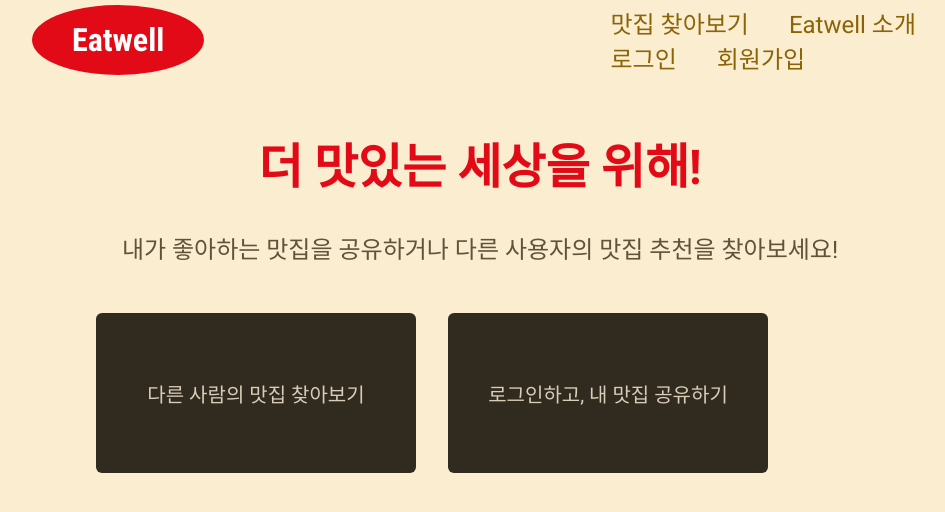
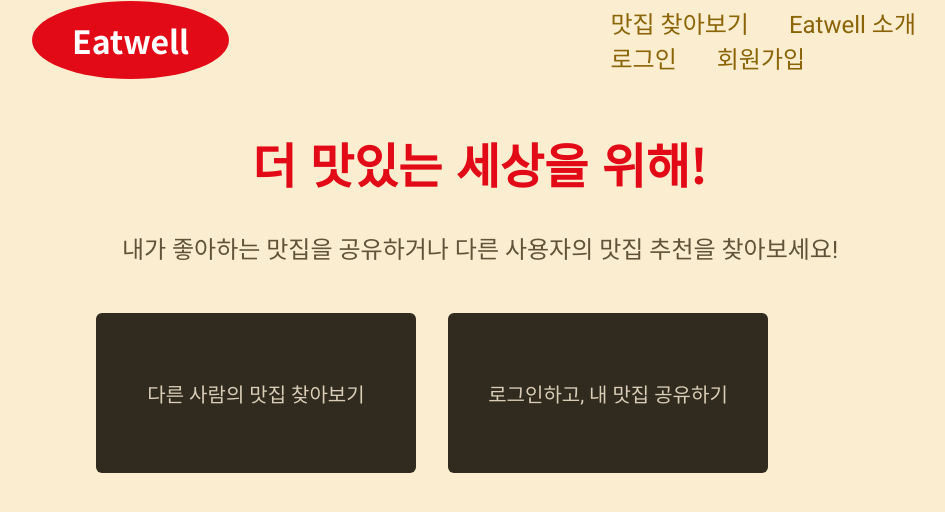
Before and after one commit to nayeongdev/EatWell, a Django app: template templates/main/index.html in a window 1280 px wide. Shown: the top 512 px of the page, without its empty margins (160-1105 px from the left). Run offline with Django 4.2, Linux system fonts and the light colour scheme; the template is opened without the code that fills it, so the values that code supplies are empty.

Commit message:
:lipstick: Style: 폰트 변경 및 base_generic.html 재구조
주 폰트를 NotoSansKR로 변경, 템플릿블록태그 이름 변경 및 삭제

```diff
--- a/static/styles/index.css
+++ b/static/styles/index.css
@@ -6,7 +6,7 @@ main {
 }
 
 main h1 {
-  font-family: 'Roboto Condensed', 'Roboto', sans-serif;
+  font-family: 'Noto Sans KR', 'Roboto', sans-serif;
   color:rgb(227, 10, 23);
 }
 
--- a/static/styles/restaurants.css
+++ b/static/styles/restaurants.css
@@ -19,7 +19,7 @@ main {
 }
 
 .restaurant-item h2 {
-  font-family: 'Roboto Condensed', 'Roboto', sans-serif;
+  font-family: 'Noto Sans KR', 'Roboto', sans-serif;
   font-size: 1.25rem;
   margin: 0.25rem 0;
 }
--- a/static/styles/shared.css
+++ b/static/styles/shared.css
@@ -13,7 +13,7 @@ main {
 }
 
 main h1 {
-  font-family: 'Roboto Condensed', 'Roboto', sans-serif;
+  font-family: 'Noto Sans KR', 'Roboto', sans-serif;
   color:rgb(227, 10, 23);
 }
 
@@ -32,7 +32,7 @@ main p {
 }
 
 #logo {
-  font-family: 'Roboto Condensed', 'Roboto', sans-serif;
+  font-family: 'Noto Sans KR', 'Roboto', sans-serif;
   font-weight: bold;
   font-size: 2rem;
 }
--- a/templates/base_generic.html
+++ b/templates/base_generic.html
@@ -1,24 +1,22 @@
+{% load static %}
+
 <!DOCTYPE html>
 <html lang="ko">
 
 <head>
-  {% block title %}<title>Eatwell - 세상을 더 맛있게</title>{% endblock %}
+  <title>Eatwell -{% block title %}세상을 더 맛있게{% endblock %}</title>
   <meta charset="UTF-8" />
   <meta name="viewport" content="width=device-width, initial-scale=1.0" />
   <link rel="preconnect" href="https://fonts.gstatic.com" />
-  <link
-    href="https://fonts.googleapis.com/css2?family=Roboto+Condensed:wght@700&family=Roboto:wght@400;700&display=swap"
+  <link href="https://fonts.googleapis.com/css2?family=Noto+Sans+KR:wght@700&family=Roboto:wght@400;700&display=swap"
     rel="stylesheet" />
 
-
-  {% load static %}
   <link rel="stylesheet" href="{% static 'styles/shared.css' %}">
   <script src="{% static 'scripts/responsive.js' %}" defer></script>
-  {% block link %}<!-- Add additional CSS in static file -->{% endblock %}
+  {% block styles %}<!-- Add additional CSS in static file -->{% endblock %}
 </head>
 
 <body>
-  {% block sidebar %}
   <!-- insert default navigation text for every page -->
   <header id="main-header">
     <div id="logo"><a href="{% url 'index' %}">Eatwell</a></div>
@@ -42,7 +40,7 @@
         <li class="nav-item"><a href="{% url 'logout' %}">로그아웃</a></li>
         {% else %}
         <li class="nav-item">
-        <a href="{% url 'login' %}">로그인</a>
+          <a href="{% url 'login' %}">로그인</a>
         </li>
         <li class="nav-item">
           <a href="{% url 'signup' %}">회원가입</a>
@@ -64,7 +62,7 @@
         <li class="nav-item"><a href="{% url 'logout' %}">로그아웃</a></li>
         {% else %}
         <li class="nav-item">
-        <a href="{% url 'login' %}">로그인</a>
+          <a href="{% url 'login' %}">로그인</a>
         </li>
         <li class="nav-item">
           <a href="{% url 'signup' %}">회원가입</a>
@@ -87,13 +85,12 @@
     </nav>
   </aside>
   <main>
-    <div class="container">
+    <div>
       {% block content %}
+      <!-- default content text (typically empty) -->
       {% endblock %}
     </div>
   </main>
-  <!-- default content text (typically empty) -->
-  {% endblock %}
 </body>
 
 </html>
--- a/templates/main/index.html
+++ b/templates/main/index.html
@@ -1,7 +1,7 @@
 {% extends "base_generic.html" %}
 {% load static %}
 
-{% block link %}
+{% block styles %}
 <link rel="stylesheet" href="{% static 'styles/index.css' %}" />
 {% endblock %}
 
--- a/templates/restaurants/restaurant_detail.html
+++ b/templates/restaurants/restaurant_detail.html
@@ -1,7 +1,7 @@
 {% extends "base_generic.html" %}
 {% load static %}
 
-{% block link %}
+{% block styles %}
 <link rel="stylesheet" href="{% static 'styles/restaurants.css' %}" />
 {% endblock %}
 
--- a/templates/restaurants/restaurant_form.html
+++ b/templates/restaurants/restaurant_form.html
@@ -1,7 +1,7 @@
 {% extends "base_generic.html" %}
 {% load static %}
 
-{% block link %}
+{% block styles %}
 <link rel="stylesheet" href="{% static 'styles/recommend.css' %}" />
 {% endblock %}
 
--- a/templates/restaurants/restaurant_list.html
+++ b/templates/restaurants/restaurant_list.html
@@ -1,7 +1,7 @@
 {% extends "base_generic.html" %}
 {% load static %}
 
-{% block link %}
+{% block styles %}
 <link rel="stylesheet" href="{% static 'styles/restaurants.css' %}" />
 {% endblock %}
 
```
